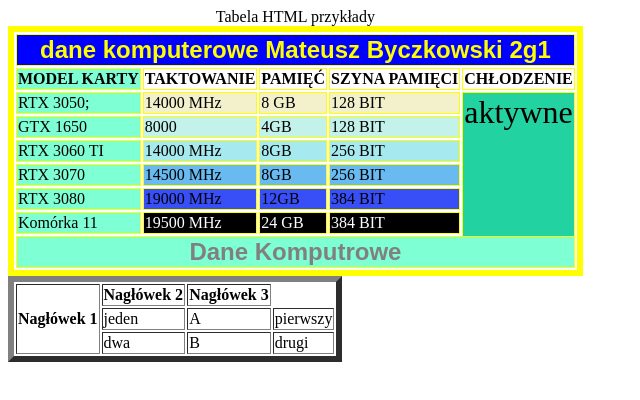
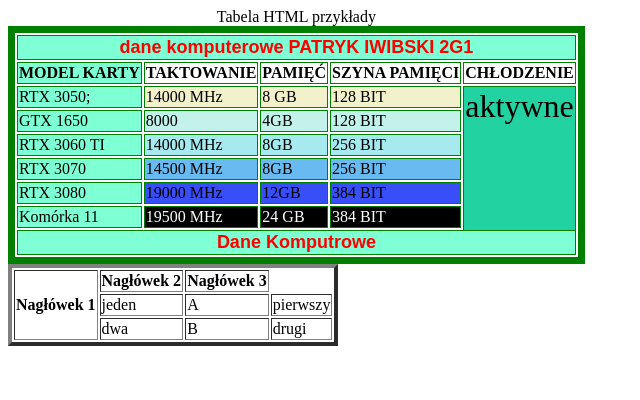
Before and after one commit to Mateuszg214/TABELA_HTML, a plain HTML site: page tabela.html in a window 1280 px wide. Shown: the whole page, without its empty margins (0-640 px from the left). Drawn offline with Linux system fonts and the light colour scheme.

Commit message:
Add files via upload

```diff
--- a/tabela.html
+++ b/tabela.html
@@ -10,12 +10,12 @@
 </head>
 <body>
 <thead>
-<table BORDERCOLOR="yellow" border=6 CELLSPACE=4>
+<table BORDERCOLOR="green" border=7 CELLSPACE=5>
  <caption>Tabela HTML przykłady</caption>
 
  <thead>
  <tr>
- <th colspan=5 BGCOLOR="blue"> <align="left"> <font color="yellow" size="5" face="Arial">dane komputerowe Mateusz Byczkowski 2g1</font> </th>
+ <th colspan=5 BGCOLOR="#7FFFD4"> <align="left"> <font color="red" size="4" face="Arial">dane komputerowe PATRYK IWIBSKI 2G1</font> </th>
 
  </tr>
  <tr>
@@ -73,14 +73,14 @@
 
  </tr>
  <tr>
- <th colspan=6 BGCOLOR="#7FFFD4"> <align="left"> <font color="grey" size="5" face="Arial"><b>Dane Komputrowe</font><b> </th>
+ <th colspan=5 BGCOLOR="#7FFFD4"> <align="left"> <font color="red" size="4" face="Arial"><b>Dane Komputrowe</font><b> </th>
 
  </tr>
  </tbody>
 </table>
 </body>
-<TABLE BORDER=6>
-<TR><TH ROWSPAN=4> Nagłówek 1 </TH> <TH>Nagłówek 2 </TH> <TH>Nagłówek 3</TH></TR>
+<TABLE BORDER=4>
+<TR><TH ROWSPAN=3> Nagłówek 1 </TH> <TH>Nagłówek 2 </TH> <TH>Nagłówek 3</TH></TR>
 <TR><TD>jeden </TD> <TD> A </TD> <TD> pierwszy</TD></TR>
 <TR><TD>dwa </TD> <TD> B </TD> <TD> drugi</TD></TR>
 </TABLE>
```
